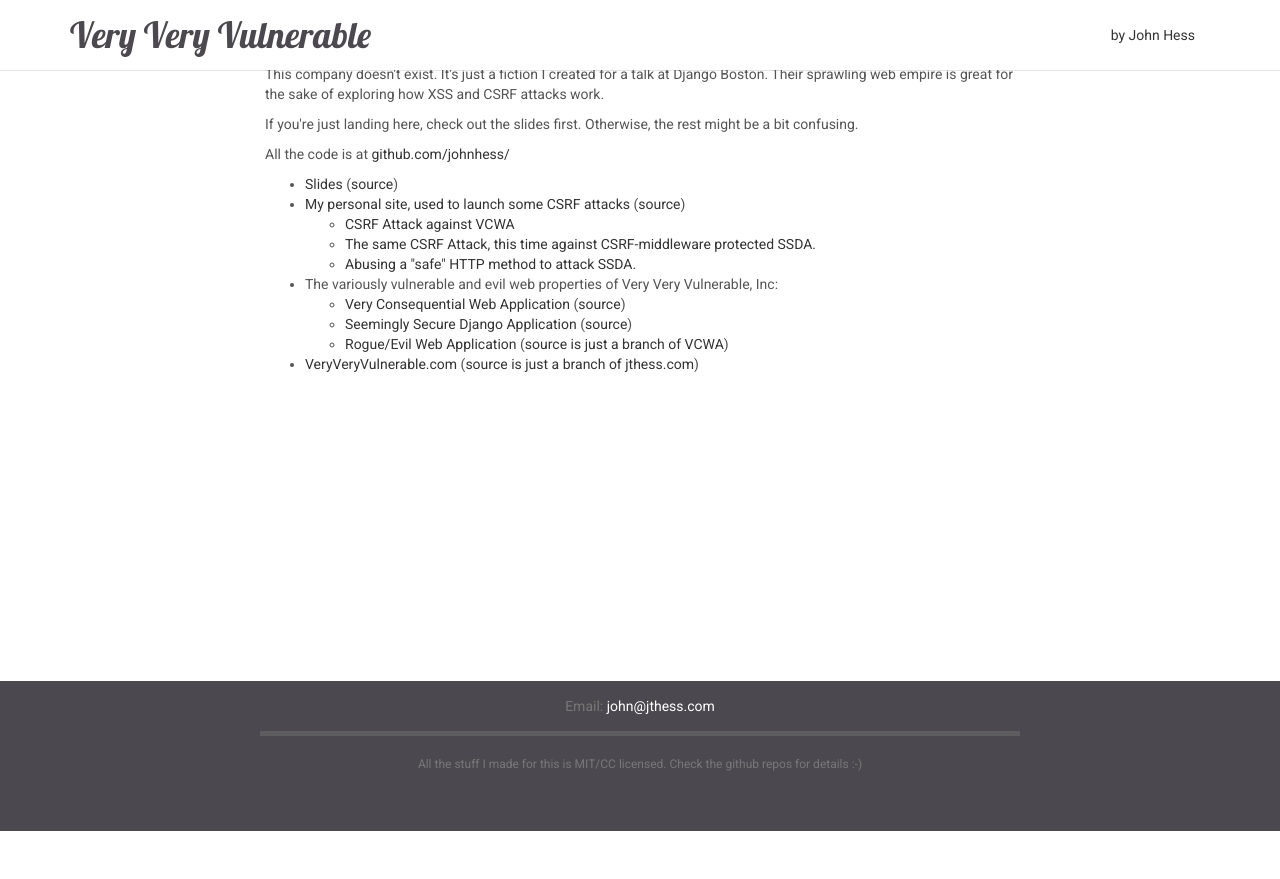
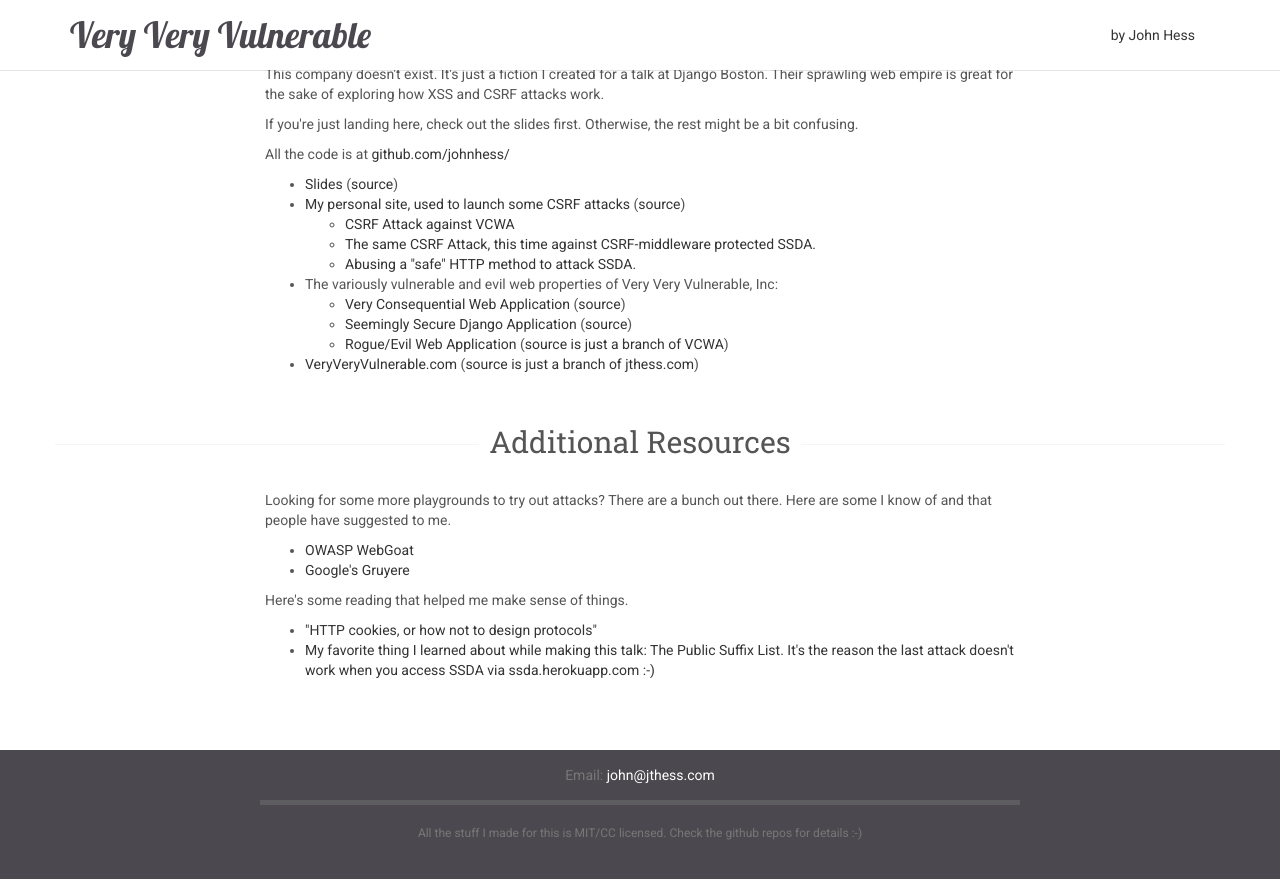
Before and after one commit to johnhess/jthess.com, a Jekyll site: the page built from index.html, in a window 1280 px wide and 900 px high, scrolled down 139 px. Shown: the top 879 px of the window. Built offline with Jekyll 4.4.1, drawn with Linux system fonts in a browser that asks for light colours; a script that is not in the unit is left out; before the commit the page ends 970 px from its top, so only the background shows below that.

Commit message:
add bonus links

```diff
--- a/index.html
+++ b/index.html
@@ -5,7 +5,7 @@
 <section id="about" class="section section">
   <div class="container">
     <div class="row">
-      <h1 class="section-title"><span>Very Very Vulnerable, Inc.</span></h2>
+      <h1 class="section-title"><span>Very Very Vulnerable, Inc.</span></h1>
       <div class="col-md-8 col-md-offset-2">
         <p>This company doesn't exist. It's just a fiction I created for a talk at Django Boston. Their sprawling web empire is great for the sake of exploring how XSS and CSRF attacks work.</p>
         <p>If you're just landing here, check out the slides first.  Otherwise, the rest might be a bit confusing.</p>
@@ -29,5 +29,22 @@
         </ul>
       </div>
     </div>
+    <br/>
+    <br/>
+    <div class="row">
+      <h2 class="section-title"><span>Additional Resources</span></h2>
+      <div class="col-md-8 col-md-offset-2">
+        <p>Looking for some more playgrounds to try out attacks?  There are a bunch out there.  Here are some I know of and that people have suggested to me.</p>
+        <ul>
+          <li><a href="https://www.owasp.org/index.php/Category:OWASP_WebGoat_Project">OWASP WebGoat</a></li>
+          <li><a href="https://google-gruyere.appspot.com/">Google's Gruyere</a></li>
+        </ul>
+        <p>Here's some reading that helped me make sense of things.</p>
+        <ul>
+          <li><a href="https://lcamtuf.blogspot.com/2010/10/http-cookies-or-how-not-to-design.html">"HTTP cookies, or how not to design protocols"</a></li>
+          <li><a href="https://publicsuffix.org/list/">My favorite thing I learned about while making this talk: The Public Suffix List.  It's the reason the last attack doesn't work when you access SSDA via ssda.herokuapp.com :-)</a></li>
+        </ul>
+      </div>
+    </div>
   </div>
 </section>
```
